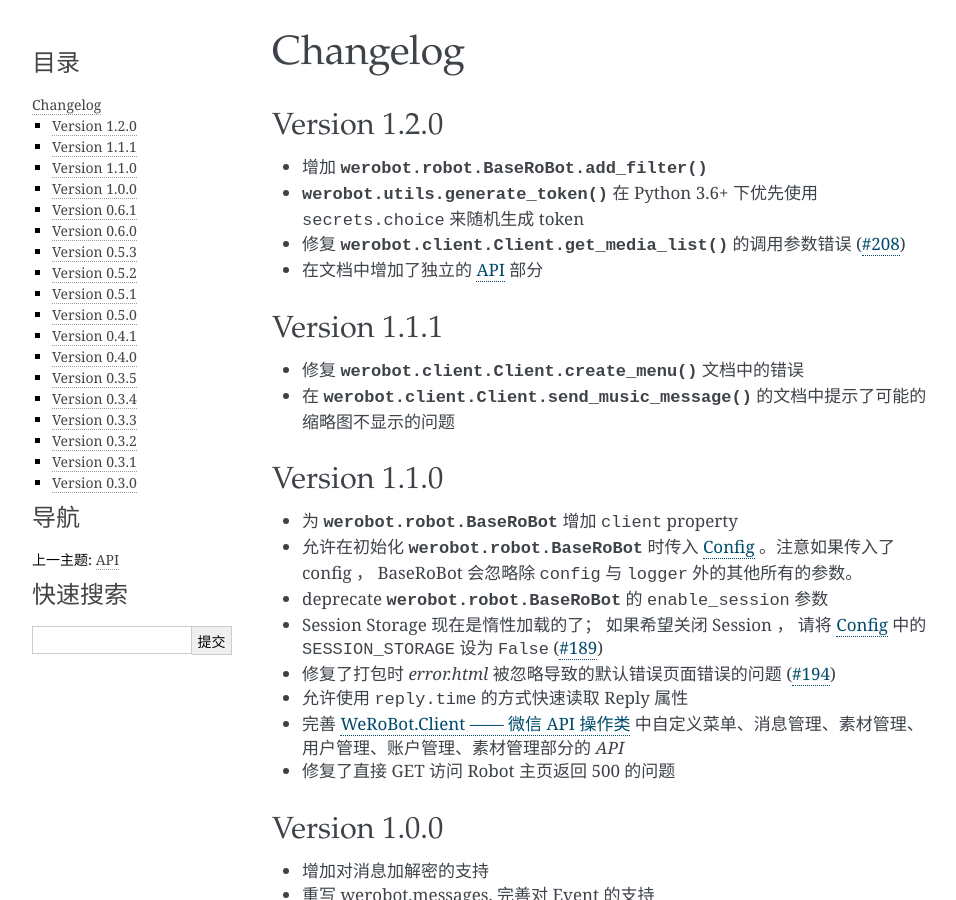
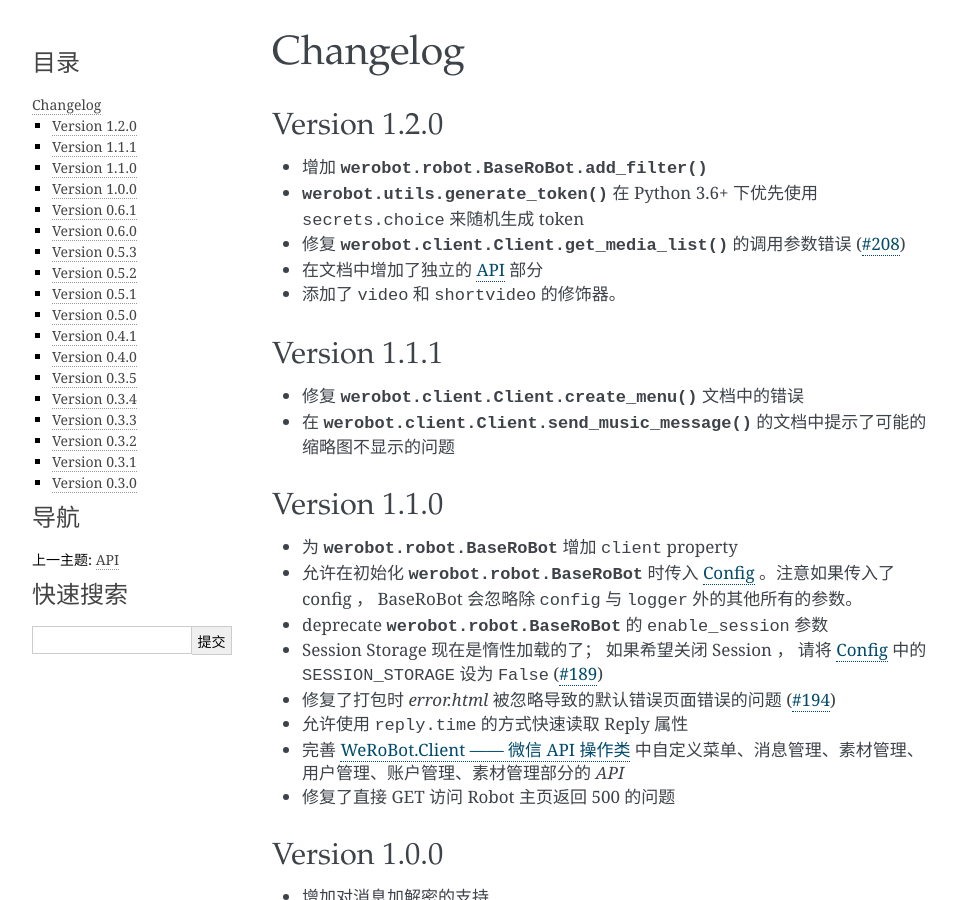
Before and after one commit to offu/WeRoBot, a Sphinx documentation site: the page built from docs/changelog.rst, in a window 1280 px wide and 900 px high. Shown: the whole window, without its empty margins (148-1104 px from the left). Built offline with Sphinx 7.4.7, drawn with Linux system fonts in a browser that asks for light colours; the version number could not be read and is left out.

Commit message:
add changelog

```diff
--- a/docs/changelog.rst
+++ b/docs/changelog.rst
@@ -7,6 +7,7 @@ Version 1.2.0
 + :func:`werobot.utils.generate_token` 在 Python 3.6+ 下优先使用 ``secrets.choice`` 来随机生成 token
 + 修复 :func:`werobot.client.Client.get_media_list` 的调用参数错误 (`#208 <https://github.com/whtsky/WeRoBot/issues/208>`_)
 + 在文档中增加了独立的 :doc:`api` 部分
++ 添加了 ``video`` 和 ``shortvideo`` 的修饰器。
 
 Version 1.1.1
 ----------------
```
